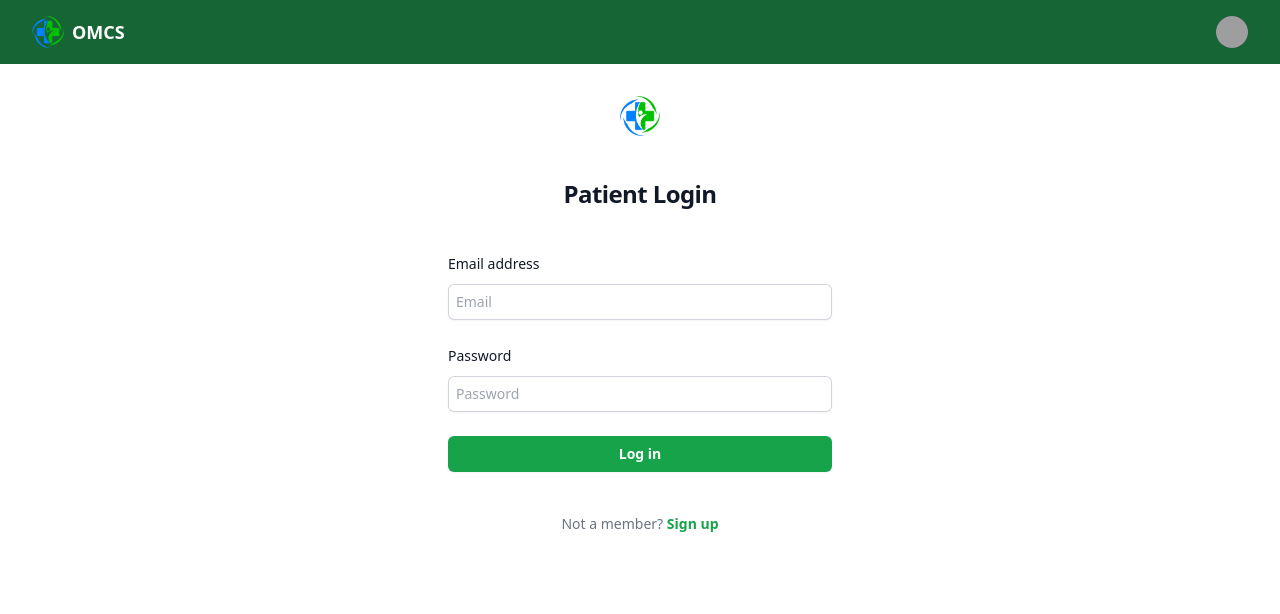
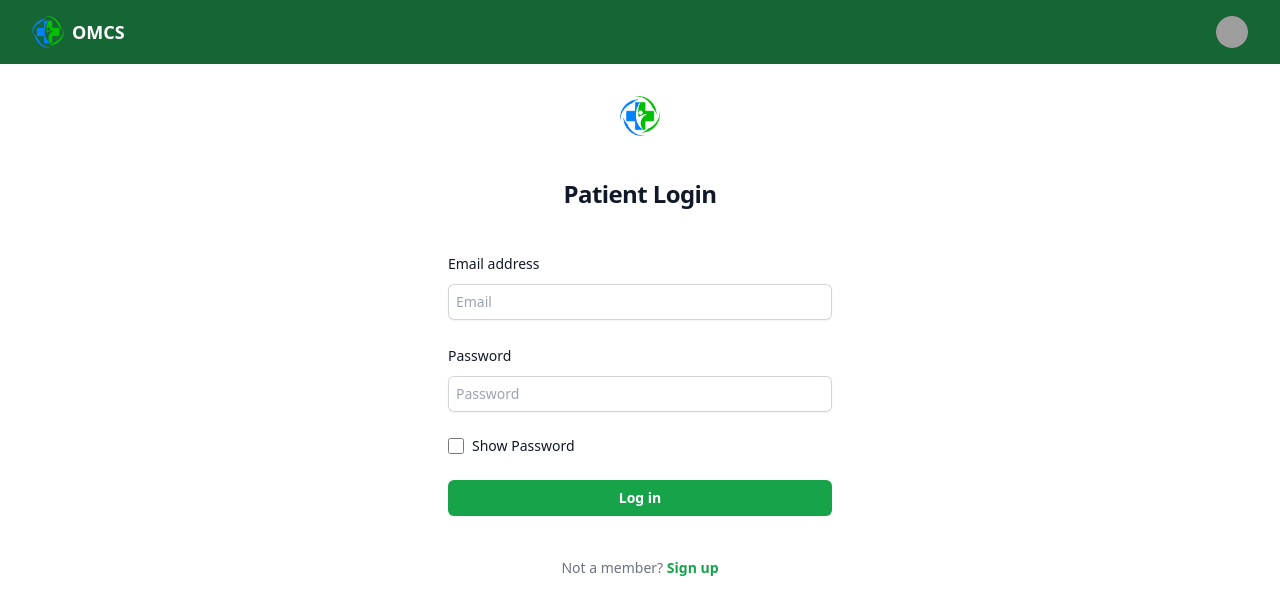
Before and after one commit to destryptor/OMCS, a React (Create React App) app: page /patient-login in a window 1280 px wide. Shown: the top 614 px of the page. Built offline with nearby package versions, Linux system fonts and the light colour scheme; grey boxes are pictures that could not be loaded.

Commit message:
changed the default location in the menu and added show password whilelogging in

```diff
--- a/src/Components/Patient/DoctorData.jsx
+++ b/src/Components/Patient/DoctorData.jsx
@@ -4,6 +4,7 @@ import { useState, useEffect } from 'react';
 import toast, { Toaster } from 'react-hot-toast';
 
 function DoctorData({ location }) {
+
 	const [Data, setData] = useState([]);
 	const [isData, setIsData] = useState(false);
 
@@ -85,6 +86,7 @@ function DoctorData({ location }) {
 					}
 					return 0;
 				});
+
 				setData(doctorsData);
 				setIsData(true);
 			} catch (error) {
--- a/src/Pages/Login.jsx
+++ b/src/Pages/Login.jsx
@@ -5,6 +5,7 @@ import toast, { Toaster } from 'react-hot-toast';
 
 const Login = ({ isDoctor }) => {
 	const [isLogin, setLogin] = useState(true);
+	const[showpassword,setshowpassword] = useState(false);
 	const navigator = useNavigate();
 
 	const handleLogin = async (event) => {
@@ -160,6 +161,9 @@ const Login = ({ isDoctor }) => {
 			console.log(error);
 		}
 	};
+	const Handleshowpassword = () => {
+        setshowpassword(!showpassword);
+    };
 
 	return (
 		<>
@@ -189,8 +193,21 @@ const Login = ({ isDoctor }) => {
 									</label>
 								</div>
 								<div className='mt-2'>
-									<input id='password' name='password' type='password' autoComplete='current-password' required placeholder='Password' className='block w-full rounded-md border-0 py-1.5 text-gray-900 shadow-sm ring-1 ring-inset ring-gray-300 placeholder:text-gray-400 focus:ring-2 focus:ring-inset focus:ring-indigo-600 sm:text-sm sm:leading-6 p-2 ' />
+									<input id='password' name='password' type={showpassword?'text':'password'} autoComplete='current-password' required placeholder='Password' className='block w-full rounded-md border-0 py-1.5 text-gray-900 shadow-sm ring-1 ring-inset ring-gray-300 placeholder:text-gray-400 focus:ring-2 focus:ring-inset focus:ring-indigo-600 sm:text-sm sm:leading-6 p-2 ' />
 								</div>
+							</div>
+							<div className="mt-2 flex items-center">
+                                    <input
+                                        id="showPassword"
+                                        name="showPassword"
+                                        type="checkbox"
+                                        checked={showpassword}
+                                        onChange={Handleshowpassword}
+                                        className="h-4 w-4 text-indigo-600 focus:ring-indigo-500 border-gray-300 rounded"
+                                    />
+                                    <label htmlFor="showPassword" className="ml-2 block text-sm text-gray-900">
+                                        Show Password
+                                    </label>
 							</div>
 
 							<div>
@@ -233,10 +250,22 @@ const Login = ({ isDoctor }) => {
 									</label>
 								</div>
 								<div className='mt-2'>
-									<input id='password' name='password' type='password' autoComplete='current-password' required placeholder='Password' className='block w-full rounded-md border-0 py-1.5 text-gray-900 shadow-sm ring-1 ring-inset ring-gray-300 placeholder:text-gray-400 focus:ring-2 focus:ring-inset focus:ring-indigo-600 sm:text-sm sm:leading-6 p-2 ' />
+									<input id='password' name='password' type={showpassword?'text':'password'} autoComplete='current-password' required placeholder='Password' className='block w-full rounded-md border-0 py-1.5 text-gray-900 shadow-sm ring-1 ring-inset ring-gray-300 placeholder:text-gray-400 focus:ring-2 focus:ring-inset focus:ring-indigo-600 sm:text-sm sm:leading-6 p-2 ' />
 								</div>
 							</div>
-
+							<div className="mt-2 flex items-center">
+                                    <input
+                                        id="showPassword"
+                                        name="showPassword"
+                                        type="checkbox"
+                                        checked={showpassword}
+                                        onChange={Handleshowpassword}
+                                        className="h-4 w-4 text-indigo-600 focus:ring-indigo-500 border-gray-300 rounded"
+                                    />
+                                    <label htmlFor="showPassword" className="ml-2 block text-sm text-gray-900">
+                                        Show Password
+                                    </label>
+							</div>
 							<div>
 								<button type='submit' className='flex w-full justify-center rounded-md bg-green-600 px-3 py-1.5 text-sm font-semibold leading-6 text-white shadow-sm hover:bg-green-500 focus-visible:outline focus-visible:outline-2 focus-visible:outline-offset-2 focus-visible:outline-indigo-600' onClick={handleSignup}>
 									Sign up
--- a/src/Pages/PatientDashboard.jsx
+++ b/src/Pages/PatientDashboard.jsx
@@ -1,5 +1,5 @@
 import React, { useState, useEffect } from 'react';
-import { useNavigate } from 'react-router-dom';
+import { useLocation, useNavigate } from 'react-router-dom';
 import PatientProfile from '../Components/Patient/PatientProfile';
 import DoctorData from '../Components/Patient/DoctorData';
 import toast, { Toaster } from 'react-hot-toast';
@@ -7,9 +7,10 @@ import { Routes, Route, Link, Outlet } from 'react-router-dom';
 import ConsultData from '../Components/Patient/ConsultData';
 
 const PatientDashBoard = () => {
-	const [location, setLocation] = useState('');
+	const [location, setLocation] = useState();
 	const [isLoading, setIsLoading] = useState(true);
-
+	const [loc,setloc]=useState(true);//to store the patient's location once fetched
+    const Location=useLocation();//path location
 	const email = localStorage.getItem('userEmail');
 	const isDoctor = localStorage.getItem('isDoctor');
 	function getJwtToken() {
@@ -44,10 +45,16 @@ const PatientDashBoard = () => {
 		});
 	};
 
-	const handleLocationChange = async (event) => {
-		const changedlocation = event.target.value;
-		setLocation(changedlocation);
-	};
+    useEffect(() => {
+		if (Location.pathname === '/patient-dashboard') {
+			setLocation(loc);
+		}
+	}, [Location.pathname]);
+
+		const handleLocationChange = async (event) => {
+			const changedlocation = event.target.value;
+			setLocation(changedlocation);
+	 };
 
 	useEffect(() => {
 		const jwtToken = getJwtToken();
@@ -87,12 +94,14 @@ const PatientDashBoard = () => {
 					return;
 				}
 				setLocation(patientData.location);
+				setloc(patientData.location);
 				setIsLoading(false); // Set loading to false after location is set
 			};
 			fetchData();
 		}
-		//eslint-disable-next-line react-hooks/exhaustive-deps
+    //eslint-disable-next-line react-hooks/exhaustive-deps
 	}, []);
+
 
 	return (
 		<>
@@ -105,15 +114,15 @@ const PatientDashBoard = () => {
 					<div className='flex flex-col justify-center w-full md:w-[calc(100%-24rem)]'>
 						<div className='pt-24 m-auto pb-1 border-red-600 flex justify-around items-center md:w-[calc(100%-24rem)]'>
 							{window.location.pathname !== '/patient-dashboard/pending' && (
-								<select id='countries' className='block m-2 md:min-w-48 rounded-md p-2 border-0 py-1.5 text-gray-900 shadow-sm ring-1 ring-inset ring-gray-300 placeholder:text-gray-400 focus:ring-2 focus:ring-inset focus:ring-green-600 sm:text-sm sm:leading-6 h-8' onChange={handleLocationChange}>
-									<option selected>Choose a location</option>
+								<select id='countries' className='block m-2 md:min-w-48 rounded-md p-2 border-0 py-1.5 text-gray-900 shadow-sm ring-1 ring-inset ring-gray-300 placeholder:text-gray-400 focus:ring-2 focus:ring-inset focus:ring-green-600 sm:text-sm sm:leading-6 h-8' onChange={handleLocationChange} value={location}>
+									<option value={loc}>{loc} ( Current location )</option>
 									<option value='Jaipur'>Jaipur</option>
-									<option value='Delhi'>Delhi</option>
+									<option value='Delhi' >Delhi</option>
 									<option value='Bangalore'>Bangalore</option>
 									<option value='Kharagpur'>Kharagpur</option>
 								</select>
 							)}
-							{window.location.pathname === '/patient-dashboard/pending' ? (
+							{window.location.pathname === '/patient-dashboard/pending' ?(
 								<Link to='/patient-dashboard' className='m-2 flex items-center justify-center px-4 py-2 border border-transparent rounded-md shadow-sm text-sm font-medium text-white bg-green-600 hover:bg-green-700 focus:outline-none focus:ring-2 focus:ring-offset-2 focus:ring-green-500'>
 									All Doctors - Here
 								</Link>
@@ -127,7 +136,7 @@ const PatientDashBoard = () => {
 						<h2 class='m-auto font-bold my-2'>{window.location.pathname === '/patient-dashboard/pending' ? 'Pending Consultations' : 'List of available doctors'}</h2>
 
 						<Routes>
-							<Route path='/' element={<DoctorData location={location} />} />
+							<Route path='/' element={<DoctorData location={location}/>} />
 							<Route path='/pending' element={<ConsultData />} />
 							<Route path='/patient-dashboard' element={<Outlet />} />
 						</Routes>
```
